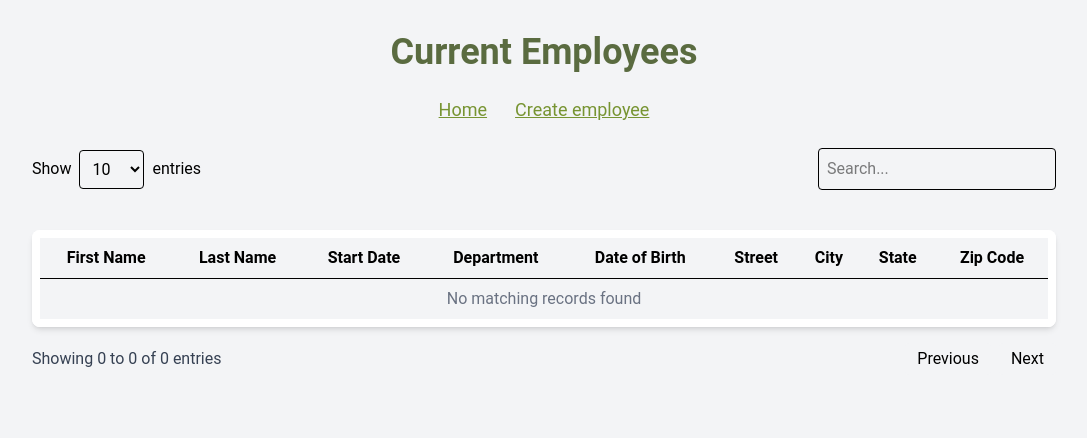
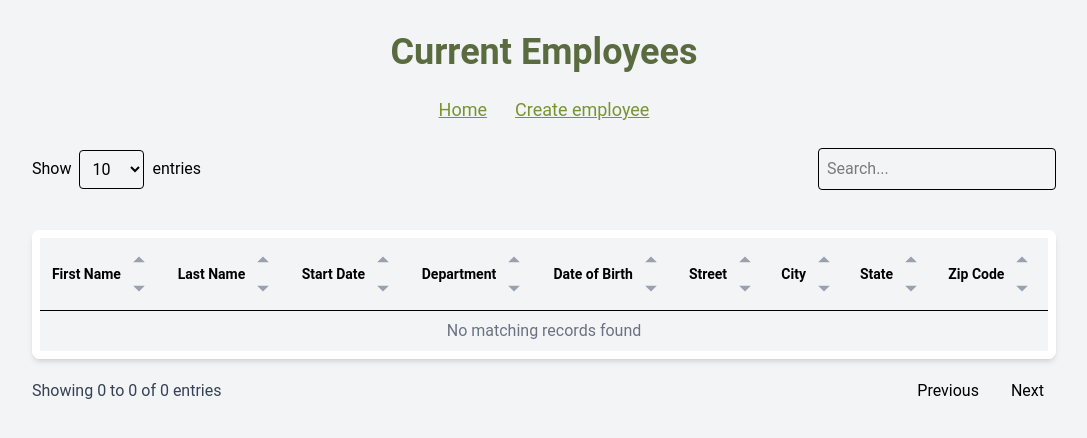
Before and after one commit to Valene-R/HRnet, a React (Vite) app: page /employee-list in a window 1280 px wide. Shown: the top 438 px of the page, without its empty margins (96-1183 px from the left). Built offline with nearby package versions, Linux system fonts and the light colour scheme.

Commit message:
feat(DataTable): add column sorting functionality with visual indicators

```diff
--- a/src/components/DataTable.jsx
+++ b/src/components/DataTable.jsx
@@ -1,4 +1,5 @@
 import PropTypes from 'prop-types';
+import { useState, useMemo } from 'react';
 
 /**
  * DataTable component that displays a table with structured data
@@ -10,20 +11,86 @@ import PropTypes from 'prop-types';
  * @returns {JSX.Element} A table displaying the provided data
  */
 const DataTable = ({ data, columns, noResultsMessage }) => {
+  // State for storing the sorting (column key and direction)
+  const [sortingState, setSortingState] = useState({ key: null, direction: 'asc' });
+
+  /**
+   * Handle column sorting
+   * @param {string} key The key of the column to be sorted
+   */
+  const handleSort = (key) => {
+    if (sortingState.key === key) {
+      // Toggle sorting direction between ascending and descending
+      setSortingState({
+        key,
+        direction: sortingState.direction === 'asc' ? 'desc' : 'asc',
+      });
+    } else {
+      // Set sorting direction to ascending for a new column
+      setSortingState({ key, direction: 'asc' });
+    }
+  };
+
+  /**
+   * Sort the data based on the current sorting state
+   * Memoize sorted data to prevent unnecessary re-sorting
+   */
+  const sortedData = useMemo(() => {
+    if (!sortingState.key) return data;
+
+    return [...data].sort((a, b) => {
+      const aValue = a[sortingState.key] || '';
+      const bValue = b[sortingState.key] || '';
+
+      // Compare as strings for consistent sorting
+      return sortingState.direction === 'asc' ? aValue.localeCompare(bValue) : bValue.localeCompare(aValue);
+    });
+  }, [data, sortingState]);
+
   return (
     <div className="mx-auto mt-6 w-full max-w-5xl overflow-x-auto rounded-lg shadow-md">
       <table className="m-auto w-full min-w-[800px] border-8 border-white">
         <thead className="bg-gray-100">
           <tr>
             {columns.map(({ label, key }) => (
-              <th key={key} className="border border-x-transparent border-t-transparent p-2 text-center">
-                {label}
+              <th
+                key={key}
+                onClick={() => handleSort(key)}
+                className={`h-12 cursor-pointer border border-x-transparent border-t-transparent p-2 text-center select-none ${
+                  sortingState.key === key ? 'bg-gray-200' : ''
+                }`}
+              >
+                <div className="flex items-center justify-center gap-1 text-sm">
+                  {label}
+                  <div className="flex flex-col">
+                    {/* Ascending Arrow */}
+                    <svg
+                      xmlns="http://www.w3.org/2000/svg"
+                      className={`size-7 transition-colors ${
+                        sortingState.key === key && sortingState.direction === 'asc' ? 'fill-black' : 'fill-gray-400'
+                      }`}
+                      viewBox="0 0 24 24"
+                    >
+                      <path d="M7 14l5-5 5 5H7z" />
+                    </svg>
+                    {/* Descending Arrow */}
+                    <svg
+                      xmlns="http://www.w3.org/2000/svg"
+                      className={`size-7 transition-colors ${
+                        sortingState.key === key && sortingState.direction === 'desc' ? 'fill-black' : 'fill-gray-400'
+                      }`}
+                      viewBox="0 0 24 24"
+                    >
+                      <path d="M7 10l5 5 5-5H7z" />
+                    </svg>
+                  </div>
+                </div>
               </th>
             ))}
           </tr>
         </thead>
         <tbody>
-          {data.length === 0 ? (
+          {sortedData.length === 0 ? (
             // Use the prop noResultsMessage when no data is found
             <tr>
               <td colSpan={columns.length} className="border p-2 text-center text-gray-500">
@@ -32,10 +99,15 @@ const DataTable = ({ data, columns, noResultsMessage }) => {
             </tr>
           ) : (
             // Display table rows when data exists with alternating background colors and hover effect
-            data.map((row, rowIndex) => (
+            sortedData.map((row, rowIndex) => (
               <tr key={rowIndex} className={`hover:bg-gray-200 ${rowIndex % 2 === 0 ? 'bg-white' : 'bg-gray-100'}`}>
                 {columns.map(({ key }) => (
-                  <td key={key} className="border border-x-transparent border-y-gray-300 p-2">
+                  <td
+                    key={key}
+                    className={`border border-x-transparent border-y-gray-300 p-2 ${
+                      sortingState.key === key ? 'bg-gray-200' : ''
+                    }`}
+                  >
                     {/* Display the value corresponding to the key in the row object */}
                     {row[key]}
                   </td>
```
